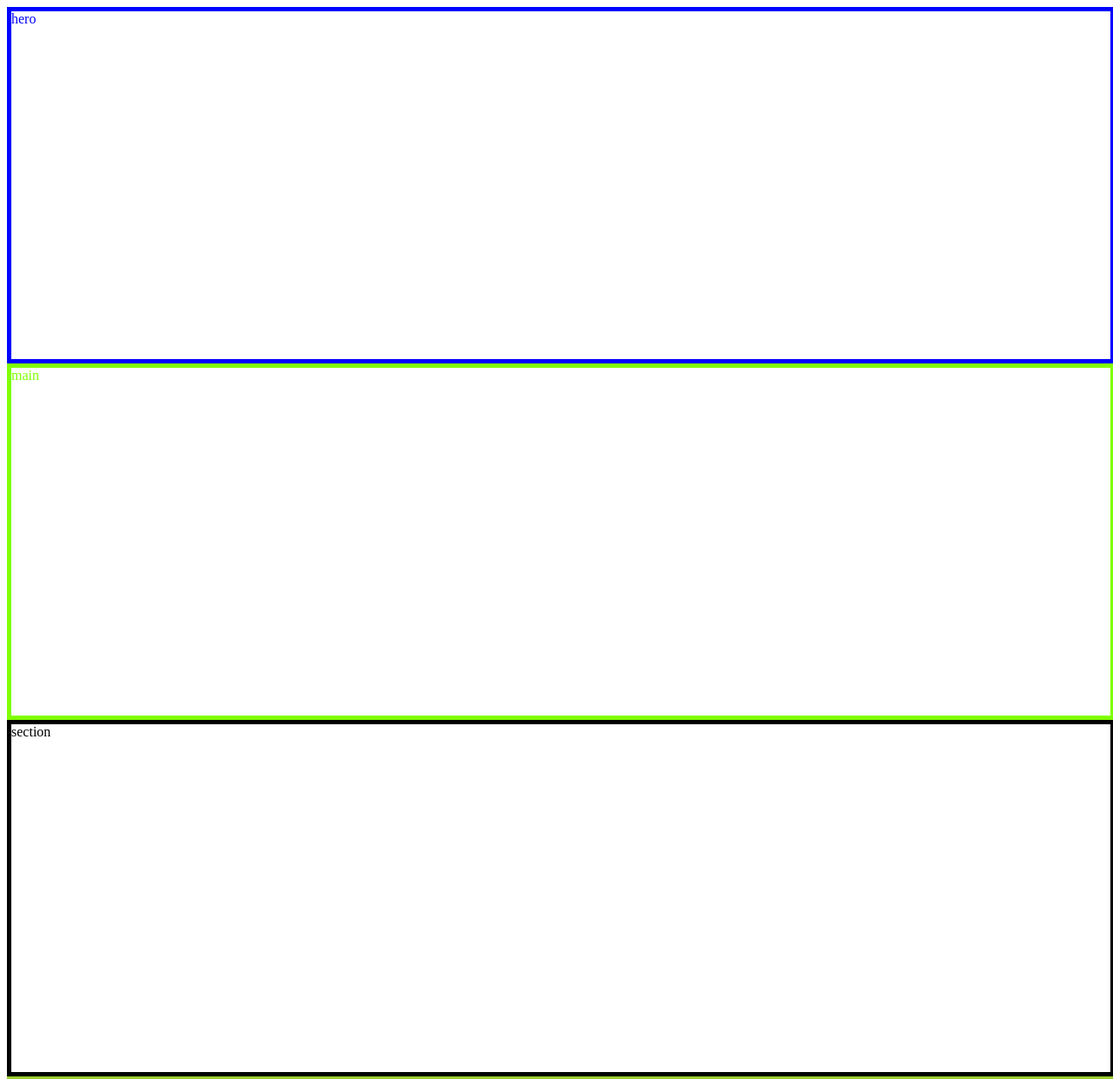
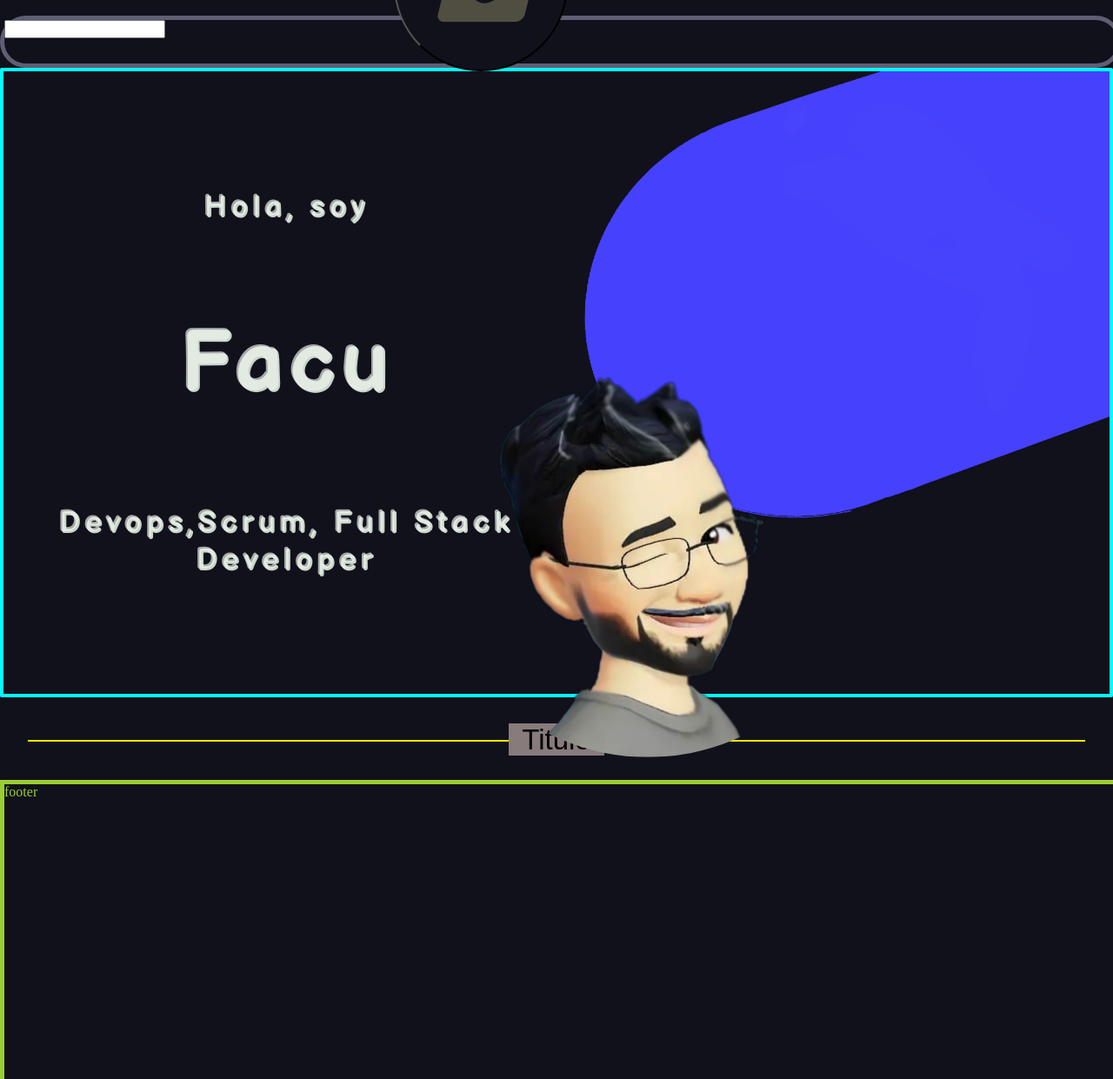
Before and after one commit to 20FacuSam23/portfolio, a plain HTML site: page index.html in a window 1280 px wide. Shown: the top 1241 px of the page at 87% size. Drawn offline with Linux system fonts and the light colour scheme.

Commit message:
main en proceso

```diff
--- a/css/estilos.css
+++ b/css/estilos.css
@@ -1,24 +1,163 @@
-header{
-    width: 100%;
-    height: 400px;
-    border:solid 5px blue;
-    color: blue;
+
+html, body {
+  display: inline;
+  justify-content: center;
+  align-items:center;
+  background-color: #11111b;
+  height: 100%;
+
 }
-main{
-    width: 100%;
-    height: 400px;
-    border:solid 5px chartreuse;
-    color: #7fff00;
+
+
+img{
+  border-radius: 50%;
+  translate: -32% 15%;
+  transition-duration: 5s;
+
 }
-section{
-    width: 100%;
-    height: 400px;
-    border:solid 5px black;
-    color: black;
+img:hover{
+
+
+translate: -80px -40px;
 }
-footer{
-    width: 100%;
-    height: 400px;
-    border:solid 5px yellowgreen;
-    color: yellowgreen;
+button{
+  position: relative;
+  transform: translate(-100%, -100%);
+ background-color: #11111b;
+  height: 200px;
+width: 200px;
+border-radius: 50%;
+z-index: 1;
+ transition:5s;
+ color: #504e40;
 }
+i{
+  font-family: FontAwesome ;
+
+  font-size: 100px;
+}
+.material-symbols-outlined {
+  font-variation-settings:
+  'FILL' 0,
+  'wght' 500,
+  'GRAD' 0,
+  'opsz' 48
+
+}
+button:hover{
+  position: relative;
+  z-index: 2;
+ translate: 150px 40px;
+ transition:1s;
+
+  cursor: pointer;
+  color:#ffe600;
+}
+
+
+
+.img-pil{
+
+  display: inline-block;
+  background-image: url(/img/pil_violet.png);
+  background-repeat: no-repeat;
+  background-size: 100%;
+   position: relative;
+   z-index: 3;
+   transition: 5s;
+}
+.img-pil:hover{
+  translate: -150px -150px;
+    cursor: pointer;
+}
+.hero{
+  display:flex;
+	justify-content:space-between;
+  align-items: center;
+
+}
+
+/* <uniquifier>: Use a unique and descriptive class name
+/ <weight>: Use a value from 300 to 800*/
+
+
+
+p, h1{
+
+  text-align: center;
+  padding: 0% 0%;
+  color: rgba(239, 245, 239, 0.671);
+  letter-spacing: 5px;
+  font-family: "Balsamiq Sans", sans-serif;
+  font-weight: 700;
+  font-style: normal;
+  text-shadow:2px 2px rgb(201, 212, 201);
+}
+p {
+  font-size:35px;
+}
+h1{
+  font-size:100px;
+}
+
+
+header {
+
+  width: 100%;
+  height: 50px;
+  border: solid 5px rgb(94, 94, 116);
+  border-radius: 40px;
+
+}
+
+main {
+
+  border-radius: 2px;
+  border: 4px solid;
+  border-color: aqua ;
+
+}
+
+
+footer {
+  width: 100%;
+  height: 400px;
+  border: solid 5px yellowgreen;
+  color: yellowgreen;
+}
+
+
+/*palabras entre lineas*/
+#titulo {
+  text-align: center;
+}
+
+h2 {
+  font: 33px sans-serif;
+  margin-top: 30px;
+  text-align: center;
+}
+
+h2.linea {
+  position: relative;
+  z-index: 1;
+}
+
+h2.linea:before {
+  border-top: 2px solid #ffe600;
+  content: "";
+  margin: 0 auto;
+  position: absolute;
+  top: 50%;
+  left: 0;
+  right: 0;
+  bottom: 0;
+  width: 95%;
+  z-index: -1;
+}
+
+h2.linea span {
+
+  background: #887b7b;
+  padding: 0 15px;
+}
--- a/index.html
+++ b/index.html
@@ -1,15 +1,48 @@
 <!DOCTYPE html>
 <html lang="en">
+
 <head>
     <meta charset="UTF-8">
     <meta name="viewport" content="width=device-width, initial-scale=1.0">
     <link href="css/estilos.css" rel="stylesheet">
     <title>Document</title>
+
+    <link rel="preconnect" href="https://fonts.googleapis.com">
+<link rel="preconnect" href="https://fonts.gstatic.com" crossorigin>
+<link href="https://fonts.googleapis.com/css2?family=Balsamiq+Sans:ital,wght@0,400;0,700;1,400;1,700&family=Merriweather+Sans:wght@800&display=swap" rel="stylesheet">
+
+<link rel="stylesheet" href="https://cdnjs.cloudflare.com/ajax/libs/font-awesome/4.7.0/css/font-awesome.min.css">
+
 </head>
+
 <body>
-    <header>hero</header>
-    <main>main</main>
-    <section>section</section>
+    <header>
+
+
+
+<input type="text">
+    </header>
+    <main>
+        <section class="hero">
+            <article clase="textHero">
+                <p>Hola, soy</p>
+                <h1>Facu</h1>
+                <p>Devops,Scrum, Full Stack Developer</p>
+                </article>
+                <article class="img-pil">
+
+                      <button type="reset" onclick="location.href='http://www.google.com'"><i class="fa-solid fa-envelope"></i> </button>  <img src="img/ava.png" alt="">
+                    </article>
+            </div>
+
+        </section>
+    </main>
+    <section>
+        <h2 class="linea"><span>Titulo</span></h2>
+    </section>
     <footer>footer</footer>
 </body>
+
+
+
 </html>
```
Also changed, not shown: README.md, WhatsApp Image 2024-05-31 at 13.22.50.jpeg (added), img/ava.png (added), img/ava.svg (added), img/fondo_pil.png (added), img/pil_violet.png (added), img/pil_violet.svg (added).
